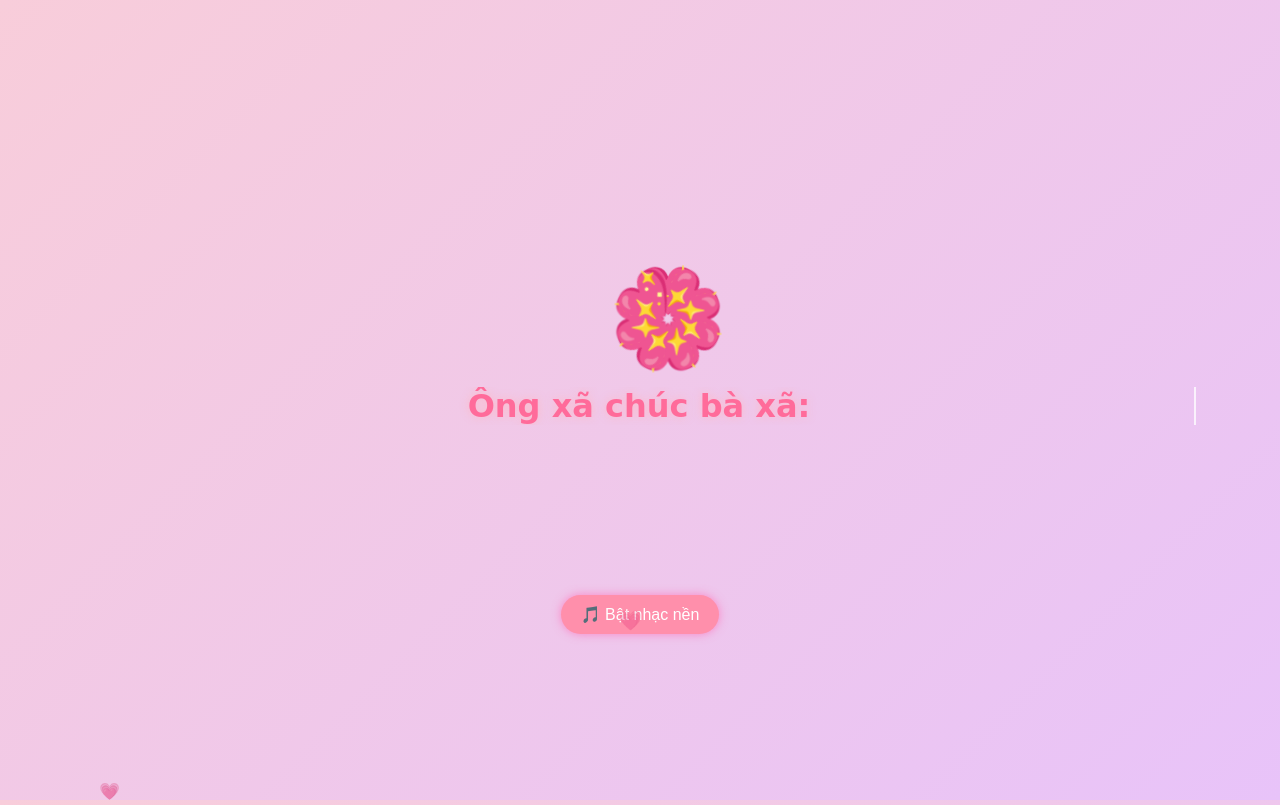
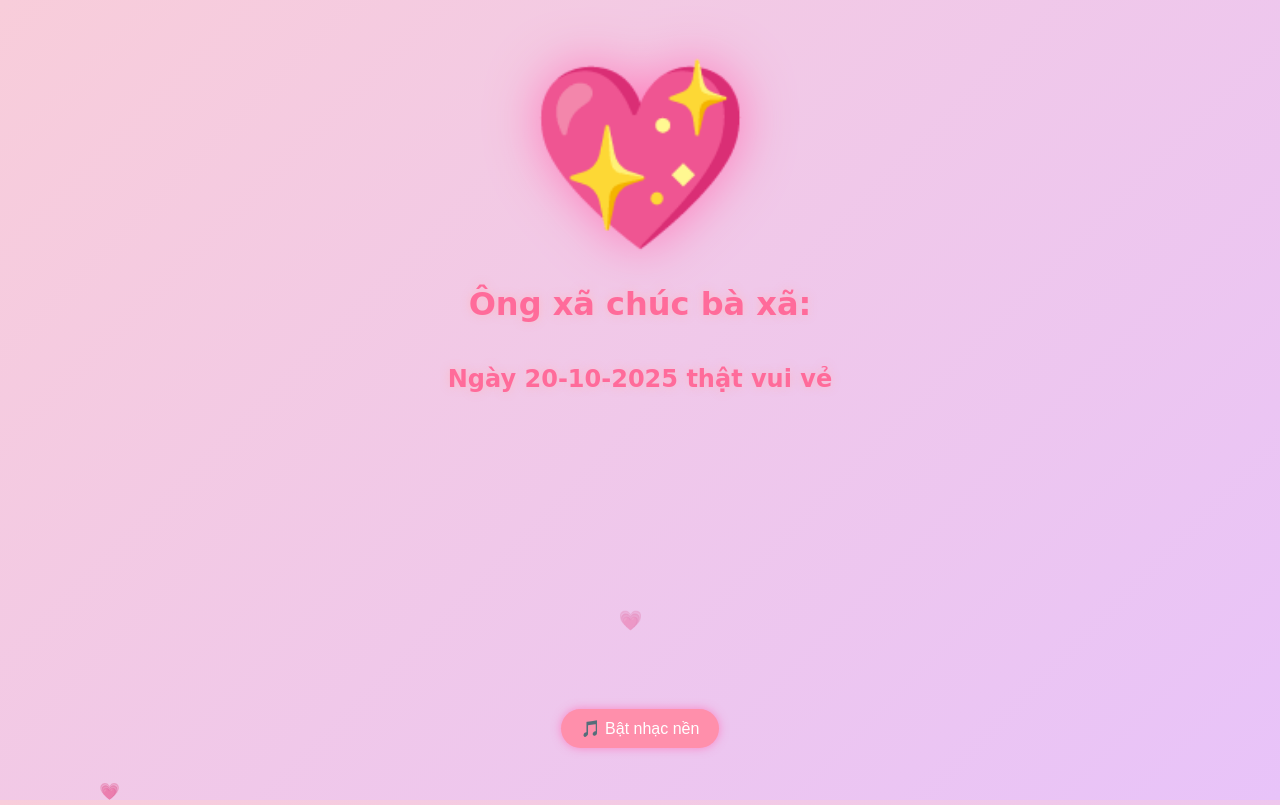
Before and after one commit to MonP101/dashboard.github.io, a plain HTML site: page index.html in a window 1280 px wide. Shown: the top 805 px of the page. Drawn offline with Linux system fonts and the light colour scheme.

Commit message:
Update index.html

```diff
--- a/index.html
+++ b/index.html
@@ -22,34 +22,16 @@
     text-shadow: 0 0 10px rgba(255, 182, 193, 0.8);
     text-align: center;
     opacity: 0;
-    white-space: normal; /* cho phép xuống dòng */
+    white-space: normal;
     width: 85%;
+    transition: opacity 1s ease-in-out;
   }
 
-  /* Hiệu ứng viết chữ */
-  .typing {
-    overflow: hidden;
-    border-right: 2px solid rgba(255,255,255,0.7);
-    animation: typing 3s steps(30, end), blink .7s step-end infinite;
-  }
-
-  @keyframes typing {
-    from { width: 0; opacity: 1; }
-    to { width: 100%; opacity: 1; }
-  }
-
-  @keyframes blink {
-    from, to { border-color: transparent }
-    50% { border-color: rgba(255,255,255,0.75) }
-  }
-
-  /* Bó hoa trái tim */
-  .flower {
-    position: relative;
-    width: 200px;
-    height: 200px;
+  /* Trái tim lớn nở rộ */
+  .heart-big {
+    font-size: 180px;
     opacity: 0;
-    animation: bloom 3s ease-out forwards;
+    animation: bloom 3s ease-out forwards, glow 2s infinite alternate;
   }
 
   @keyframes bloom {
@@ -57,21 +39,9 @@
     100% { transform: scale(1); opacity: 1; }
   }
 
-  /* tạo các cánh hoa hình trái tim */
-  .petal {
-    position: absolute;
-    left: 50%;
-    top: 50%;
-    transform: translate(-50%, -50%) rotate(var(--angle));
-    transform-origin: bottom center;
-    font-size: 45px;
-    color: #ff3f8e;
-    animation: petalPulse 2s ease-in-out infinite alternate;
-  }
-
-  @keyframes petalPulse {
-    from { transform: scale(1) rotate(var(--angle)); }
-    to { transform: scale(1.1) rotate(var(--angle)); }
+  @keyframes glow {
+    from { filter: drop-shadow(0 0 10px pink); }
+    to { filter: drop-shadow(0 0 30px hotpink); }
   }
 
   /* Trái tim nhỏ bay */
@@ -104,22 +74,16 @@
 </head>
 <body>
 
-  <div class="flower" id="flower">
-    <!-- Tạo bó hoa hình trái tim -->
-    <div class="petal" style="--angle:0deg;">💖</div>
-    <div class="petal" style="--angle:45deg;">💖</div>
-    <div class="petal" style="--angle:90deg;">💖</div>
-    <div class="petal" style="--angle:135deg;">💖</div>
-    <div class="petal" style="--angle:180deg;">💖</div>
-    <div class="petal" style="--angle:225deg;">💖</div>
-    <div class="petal" style="--angle:270deg;">💖</div>
-    <div class="petal" style="--angle:315deg;">💖</div>
-  </div>
+  <!-- Trái tim lớn ở giữa -->
+  <div class="heart-big">💖</div>
 
   <h1 id="line1">Ông xã chúc bà xã:</h1>
-  <h2 id="line2">Ngày 20-10-2025 thật vui vẻ, ngày càng hạnh phúc bên anh,<br>
-  mọi chuyện đều hanh thông, gặp nhiều may mắn,<br>
-  anh yêu em rất nhiều 💖</h2>
+
+  <h2 id="l1">Ngày 20-10-2025 thật vui vẻ</h2>
+  <h2 id="l2">Ngày càng hạnh phúc bên anh</h2>
+  <h2 id="l3">Mọi chuyện đều hanh thông</h2>
+  <h2 id="l4">Gặp nhiều may mắn</h2>
+  <h2 id="l5">Anh yêu em rất nhiều 💖</h2>
 
   <button onclick="playMusic()">🎵 Bật nhạc nền</button>
   <audio id="music" loop>
@@ -127,18 +91,26 @@
   </audio>
 
 <script>
-  // Hiệu ứng chữ xuất hiện lần lượt
+  // Hiện dòng đầu tiên
   setTimeout(() => {
     document.getElementById('line1').style.opacity = '1';
-    document.getElementById('line1').classList.add('typing');
   }, 2500);
 
-  setTimeout(() => {
-    document.getElementById('line2').style.opacity = '1';
-    document.getElementById('line2').classList.add('typing');
-  }, 6500);
+  // Hiện lần lượt các dòng
+  const lines = ['l1','l2','l3','l4','l5'];
+  lines.forEach((id, index) => {
+    const el = document.getElementById(id);
+    setTimeout(() => {
+      el.style.opacity = '1';
+    }, 4000 + index * 3000);
+    if (id !== 'l5') {
+      setTimeout(() => {
+        el.style.opacity = '0';
+      }, 6500 + index * 3000);
+    }
+  });
 
-  // Tạo trái tim bay
+  // Hiệu ứng trái tim bay
   function createHeart() {
     const heart = document.createElement('div');
     heart.classList.add('heart');
```
